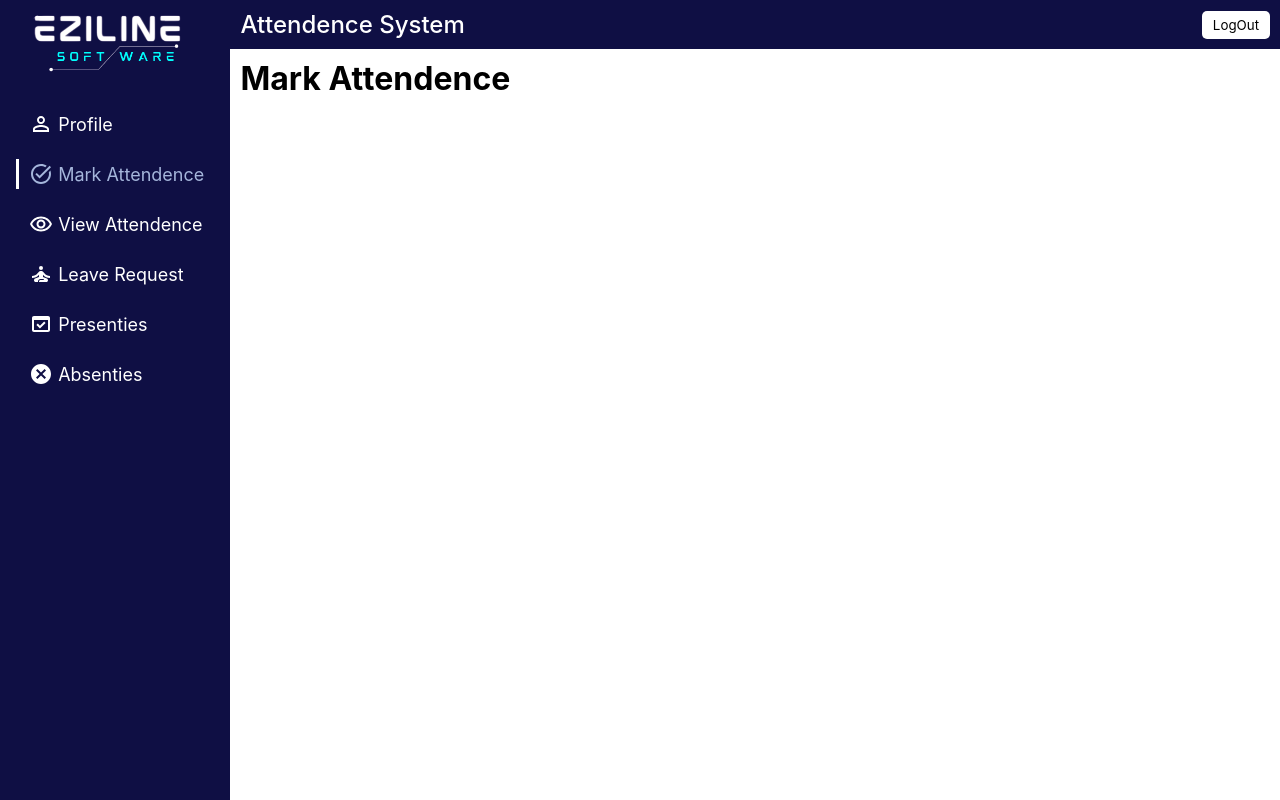
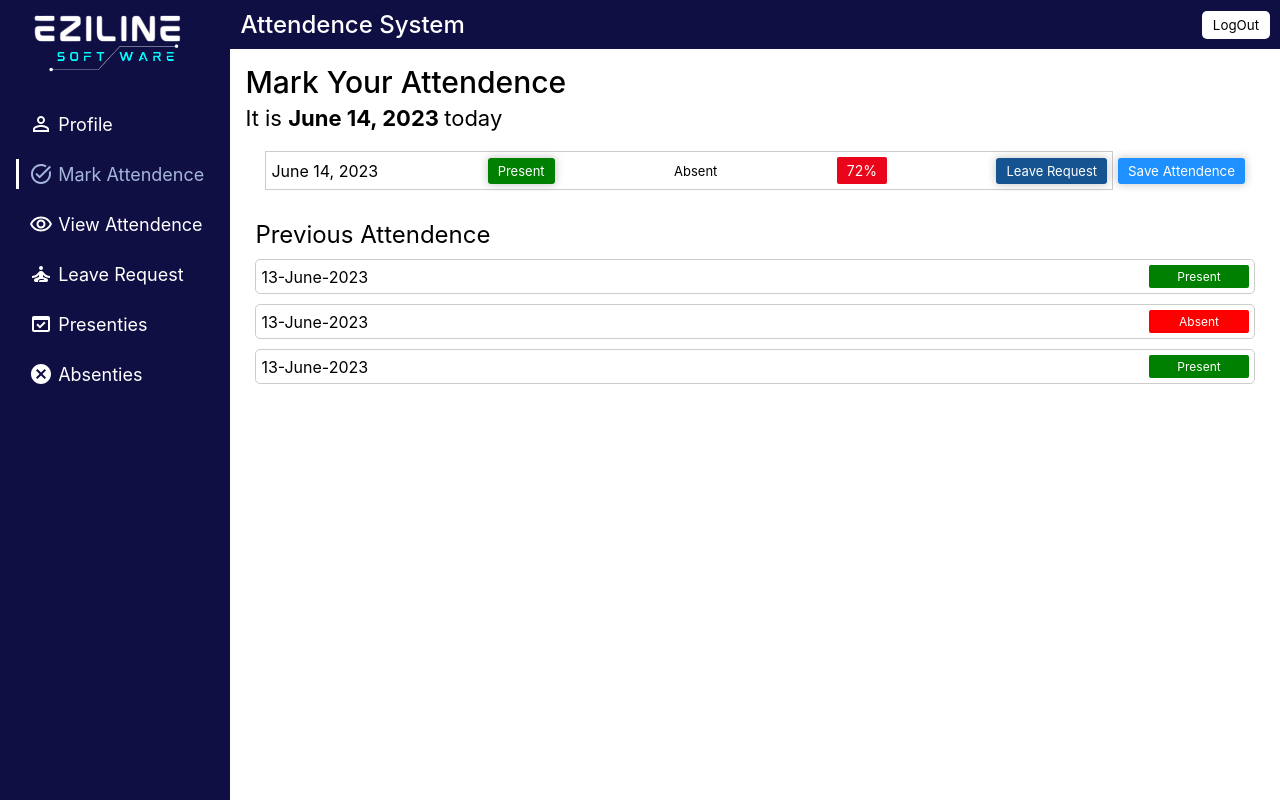
Before and after one commit to samiullah51/Eziline-Attendence-System, a React (Vite) app in the folder frontend/: page /markatt in a window 1280 px wide. Built offline with nearby package versions, Linux system fonts and the light colour scheme.

Commit message:
attendence page is done

```diff
--- a/frontend/index.html
+++ b/frontend/index.html
@@ -4,7 +4,7 @@
     <meta charset="UTF-8" />
     <link rel="icon" type="image/svg+xml" href="/vite.svg" />
     <meta name="viewport" content="width=device-width, initial-scale=1.0" />
-    <title>Vite + React</title>
+    <title>Eziline Attendence System</title>
   </head>
   <body>
     <div id="root"></div>
--- /dev/null
+++ b/frontend/src/components/Mark/Mark.css
@@ -0,0 +1,69 @@
+.mark{
+    padding: 10px;
+    margin: 10px;
+    display: flex;
+    align-items: center;
+    justify-content: space-between;
+}
+.mark .mark__form{
+    display: flex;
+    flex: 3;
+    align-items: center;
+    justify-content: space-between;
+    border: 1px solid #ccc;
+    padding: 5px;
+    margin-right: 5px;
+}
+
+.mark__form label{
+    cursor: pointer;
+    padding: 5px 10px;
+    font-size: 13px;
+    /* color: #fff; */
+    user-select: none;
+}
+.mark__form .present{
+    background-color: green;
+    color: #fff;
+    border-radius: 3px;
+    box-shadow: 0 0 9px 1px rgba(0,0,0,0.2);
+}
+.mark__form .absent{
+    background-color: red;
+    color: #fff;
+    border-radius: 3px;
+    box-shadow: 0 0 9px 1px rgba(0,0,0,0.2);
+}
+.mark__form a{
+    text-decoration: none;
+    color: #fff;
+    background-color: rgb(22, 83, 145);
+    padding: 5px 10px;
+    border-radius: 3px;
+    font-size: 13px;
+    box-shadow: 0 0 9px 1px rgba(0,0,0,0.2);
+
+}
+.mark__form a:hover{
+    background-color: rgb(13, 51, 88);
+
+}
+.mark button{
+    padding: 5px 10px;
+    outline: none;
+    border: none;
+    background-color: dodgerblue;
+    color: #fff;
+    box-shadow: 0 0 9px 1px rgba(0,0,0,0.2);
+border-radius: 3px;
+}
+.mark button:hover{
+    background-color: rgb(23, 121, 219);
+cursor: pointer;
+}
+.mark__form .show__att{
+    padding: 5px 10px;
+    font-size: 14px;
+    color: #fff;
+    border-radius: 2px;
+}
--- /dev/null
+++ b/frontend/src/components/Mark/Mark.jsx
@@ -0,0 +1,64 @@
+import React, { useState } from "react";
+import "./Mark.css";
+import { Link } from "react-router-dom";
+function Mark() {
+  const [att, setAtt] = useState("Present");
+  let percentBgColor = "";
+  const percentAtt = 72;
+  if (percentAtt >= 85 && percentAtt <= 100) {
+    percentBgColor = "#08cb63";
+  } else if (percentAtt >= 75 && percentAtt < 85) {
+    percentBgColor = "#a9d307";
+  } else {
+    percentBgColor = "#e9051a";
+  }
+  //   format date
+  const currentDate = new Date().toLocaleString("US", {
+    day: "numeric",
+    month: "long",
+    year: "numeric",
+  });
+
+  const handleIsPresent = () => {
+    setAtt("Present");
+    console.log("Present");
+  };
+  //   handle present
+  const handleIsAbsent = () => {
+    setAtt("Absent");
+    console.log("Absent");
+  };
+  //   handle mark
+  const handleMark = () => {
+    console.log(att);
+  };
+  return (
+    <div className="mark">
+      <div className="mark__form">
+        <p>{currentDate}</p>
+        <label
+          htmlFor="present"
+          className={att === "Present" ? "present" : ""}
+          onClick={handleIsPresent}
+        >
+          Present
+        </label>
+        <label
+          htmlFor="absent"
+          className={att === "Absent" ? "absent" : ""}
+          onClick={handleIsAbsent}
+        >
+          Absent
+        </label>
+        <p className="show__att" style={{ backgroundColor: percentBgColor }}>
+          {percentAtt}%
+        </p>
+        <Link to="/leaverequest">Leave Request</Link>
+      </div>
+      {/* save button */}
+      <button onClick={handleMark}>Save Attendence</button>
+    </div>
+  );
+}
+
+export default Mark;
--- a/frontend/src/components/RecentAttendence/RecentAttendence.jsx
+++ b/frontend/src/components/RecentAttendence/RecentAttendence.jsx
@@ -1,10 +1,10 @@
 import React from "react";
 import SingleAttendence from "./SingleAttendence/SingleAttendence";
 
-function RecentAttendence() {
+function RecentAttendence({ title }) {
   return (
     <div className="recent__attendence">
-      <h2>Recent Attendence</h2>
+      <h2>{title}</h2>
       <SingleAttendence att="Present" />
       <SingleAttendence att="Absent" />
       <SingleAttendence att="Present" />
--- a/frontend/src/pages/HomePage/HomePage.jsx
+++ b/frontend/src/pages/HomePage/HomePage.jsx
@@ -19,7 +19,7 @@ function HomePage() {
             {/* Cards */}
             <Cards />
             {/* recent attendence */}
-            <RecentAttendence />
+            <RecentAttendence title="Recent Attendence" />
             {/* recent leaves */}
             <RecentLeaves />
           </div>
--- /dev/null
+++ b/frontend/src/pages/MarkAttendence/MarkAttendence.css
@@ -0,0 +1,15 @@
+.mark__contents{
+    padding: 15px;
+}
+.mark__contents .time{
+    font-size:22px;
+    margin: 5px 0;
+
+}
+.mark__contents .time span{
+    font-weight: bold;
+}
+.mark__contents h1{
+    font-weight: 500;
+    font-size: 30px;
+}
--- a/frontend/src/pages/MarkAttendence/MarkAttendence.jsx
+++ b/frontend/src/pages/MarkAttendence/MarkAttendence.jsx
@@ -1,15 +1,31 @@
 import React from "react";
 import Navbar from "../../components/Navbar/Navbar";
 import Sidebar from "../../components/Sidebar/Sidebar";
+import "./MarkAttendence.css";
+import Mark from "../../components/Mark/Mark";
+import RecentAttendence from "../../components/RecentAttendence/RecentAttendence";
 
 function MarkAttendence() {
+  const currentDate = new Date().toLocaleString("US", {
+    day: "numeric",
+    month: "long",
+    year: "numeric",
+  });
+
   return (
     <div className="home__page">
       <Sidebar />
       <div className="home__contents">
         <Navbar />
-        <div className="contents">
-          <h1>Mark Attendence</h1>
+        <div className="mark__contents">
+          <h1>Mark Your Attendence</h1>
+          <p className="time">
+            It is <span>{currentDate} </span> today
+          </p>
+          {/* Mark Attendece */}
+          <Mark />
+          {/* Recent Attendence */}
+          <RecentAttendence title="Previous Attendence" />
         </div>
       </div>
     </div>
--- /dev/null
+++ b/frontend/src/pages/ViewAttendence/ViewAttendence.css
@@ -0,0 +1,3 @@
+.contents__veiw{
+    width: 90%;
+}
--- a/frontend/src/pages/ViewAttendence/ViewAttendence.jsx
+++ b/frontend/src/pages/ViewAttendence/ViewAttendence.jsx
@@ -1,6 +1,7 @@
 import React from "react";
 import Sidebar from "../../components/Sidebar/Sidebar";
 import Navbar from "../../components/Navbar/Navbar";
+import RecentAttendence from "../../components/RecentAttendence/RecentAttendence";
 
 function ViewAttendence() {
   return (
@@ -8,8 +9,8 @@ function ViewAttendence() {
       <Sidebar />
       <div className="home__contents">
         <Navbar />
-        <div className="contents">
-          <h1>View Attendence</h1>
+        <div className="contents__veiw">
+          <RecentAttendence title="Attendence Records" />
         </div>
       </div>
     </div>
```
